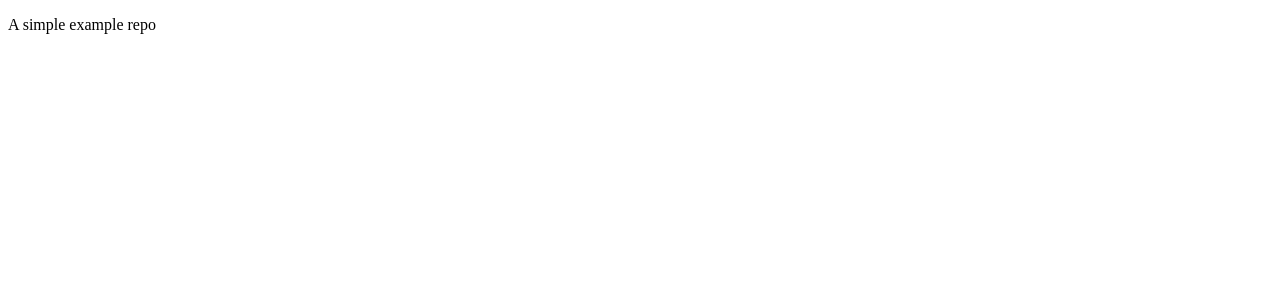
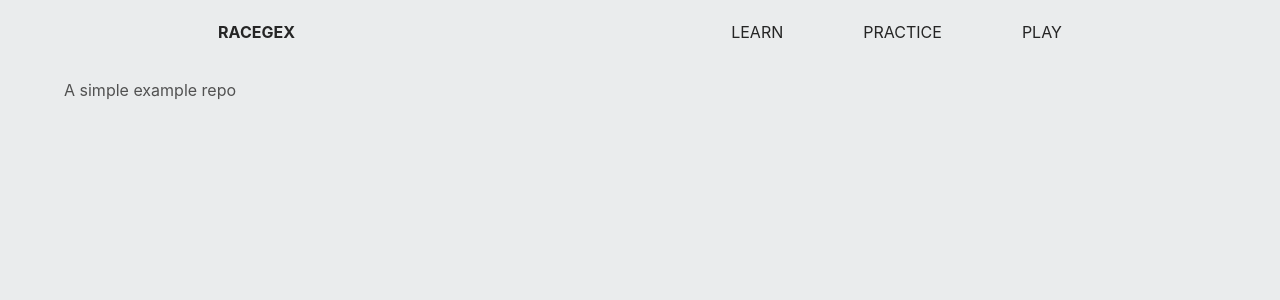
Before and after one commit to daque-dev/racegex, a Next.js app: page / in a window 1280 px wide. Shown: the top 300 px of the page. Built offline with nearby package versions, Linux system fonts and the light colour scheme.

Commit message:
Use a custom MyApp component to allow custom layout wrapping and style

```diff
--- /dev/null
+++ b/pages/_app.tsx
@@ -0,0 +1,22 @@
+import { AppProps } from 'next/app';
+
+import './styles.scss';
+
+import NavBar from '@components/NavBar/NavBar';
+import Layout from '@components/Layout/Layout';
+import Loader from '@components/Loader/Loader';
+
+import useLoader from '@hooks/use-loader';
+
+function MyApp({ Component, pageProps }: AppProps) {
+  const isLoading = useLoader();
+
+  return (
+    <>
+      <NavBar />
+      <Layout>{isLoading ? <Loader /> : <Component {...pageProps} />}</Layout>
+    </>
+  );
+}
+
+export default MyApp;
--- /dev/null
+++ b/pages/styles.scss
@@ -0,0 +1,12 @@
+@import '../components/variables';
+
+body {
+  margin: 0;
+  font-family: -apple-system, BlinkMacSystemFont, 'Segoe UI', 'Roboto', 'Oxygen', 'Ubuntu', 'Cantarell', 'Fira Sans',
+    'Droid Sans', 'Helvetica Neue', sans-serif;
+  -webkit-font-smoothing: antialiased;
+  -moz-osx-font-smoothing: grayscale;
+  background-color: $background-color;
+  color: $text-color;
+  font-size: $doc-font-size;
+}
```
Also changed, not shown: 1 other file (tests, documents, lock files or other folders).
